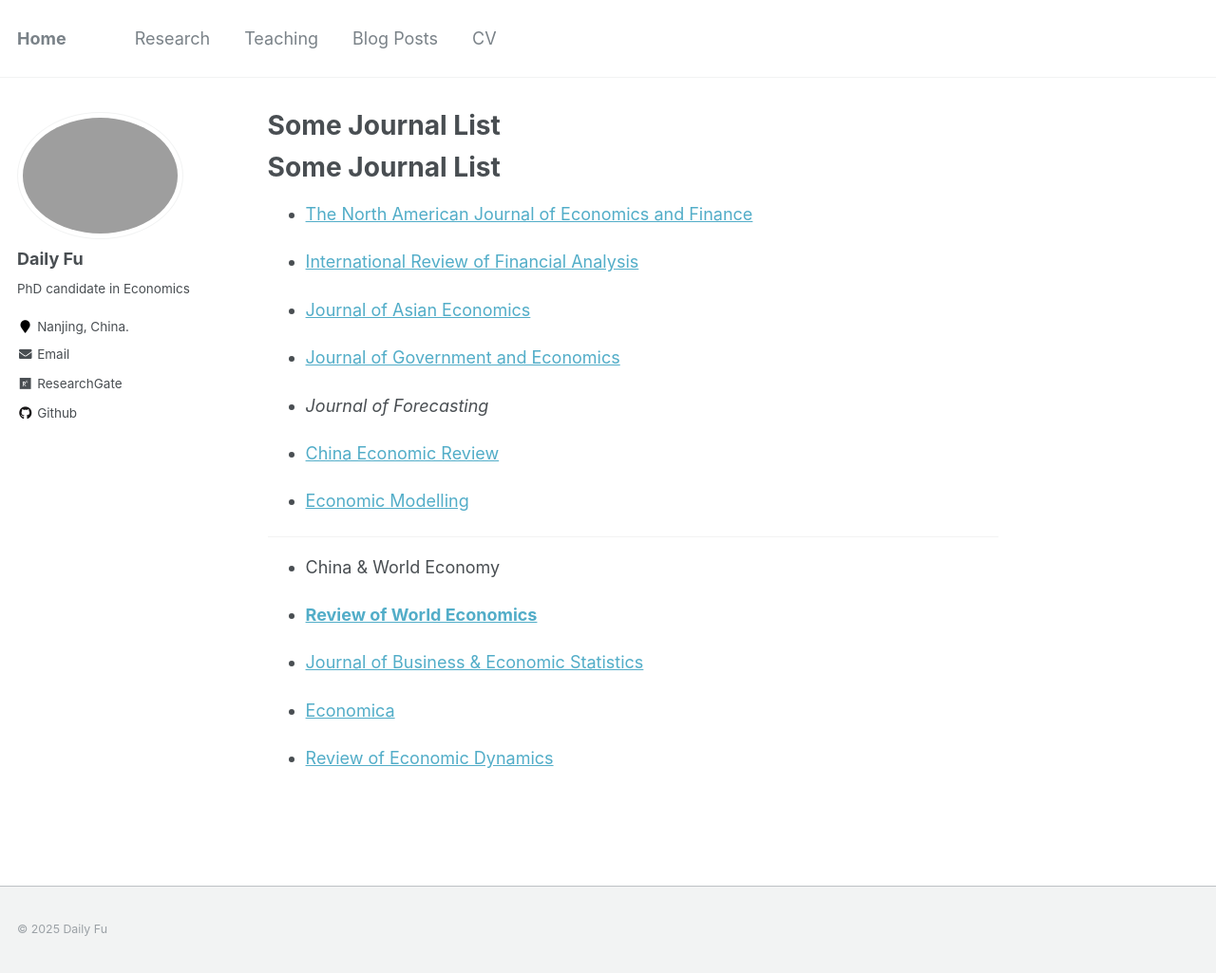
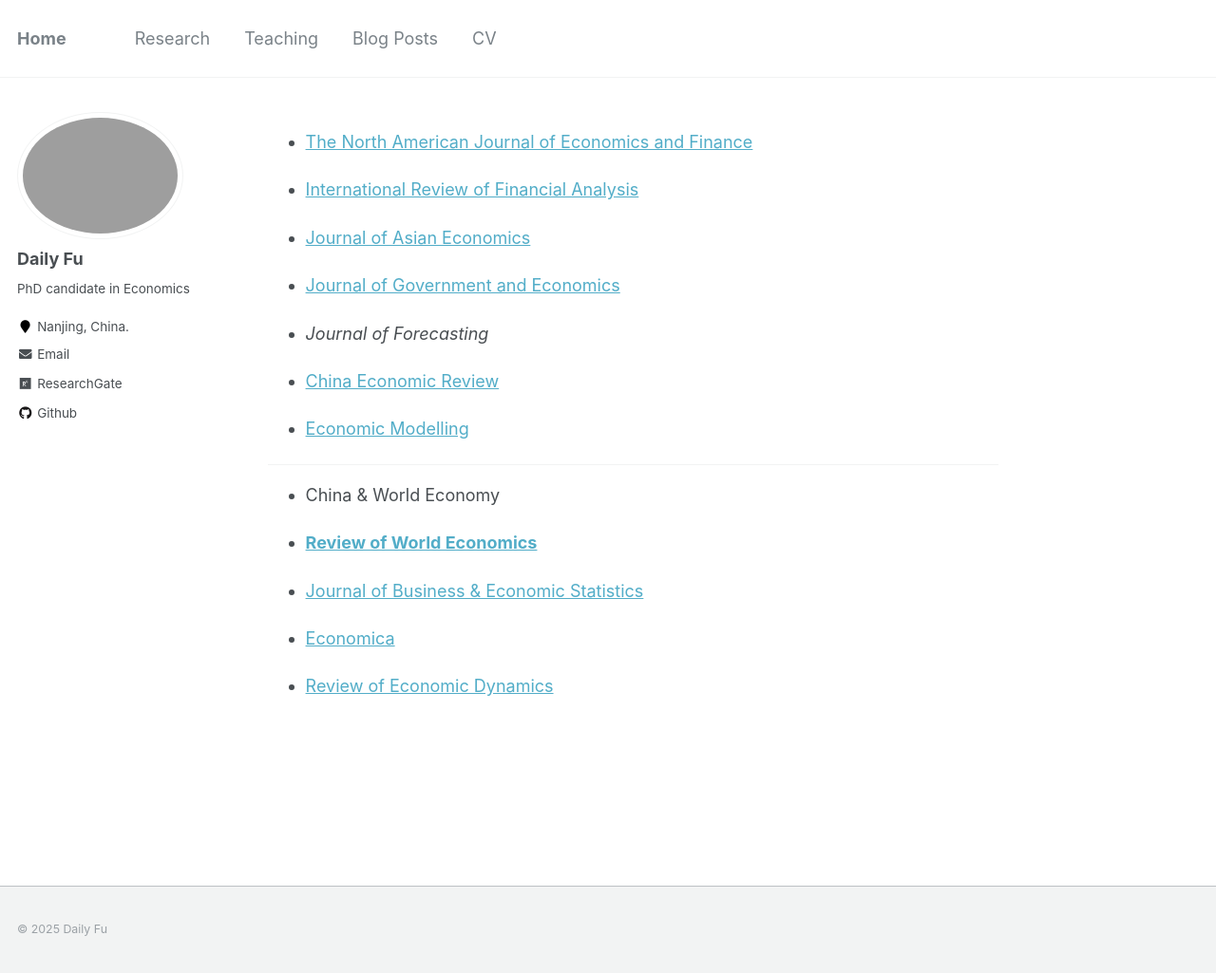
Before and after one commit to Dali-Fu/Dali-Fu.github.io, a Jekyll site: the page built from files/SomeJournalList.md, in a window 1280 px wide and 1025 px high. Shown: the whole window at 95% size. Built offline with Jekyll 4.4.1, drawn with Linux system fonts in a browser that asks for light colours; our own code applies the rules of GitHub Pages for plain Markdown files.

Commit message:
Update SomeJournalList.md

```diff
--- a/files/SomeJournalList.md
+++ b/files/SomeJournalList.md
@@ -1,4 +1,3 @@
-# Some Journal List
 
 - [The North American Journal of Economics and Finance](https://www.sciencedirect.com/journal/the-north-american-journal-of-economics-and-finance)
 
```
